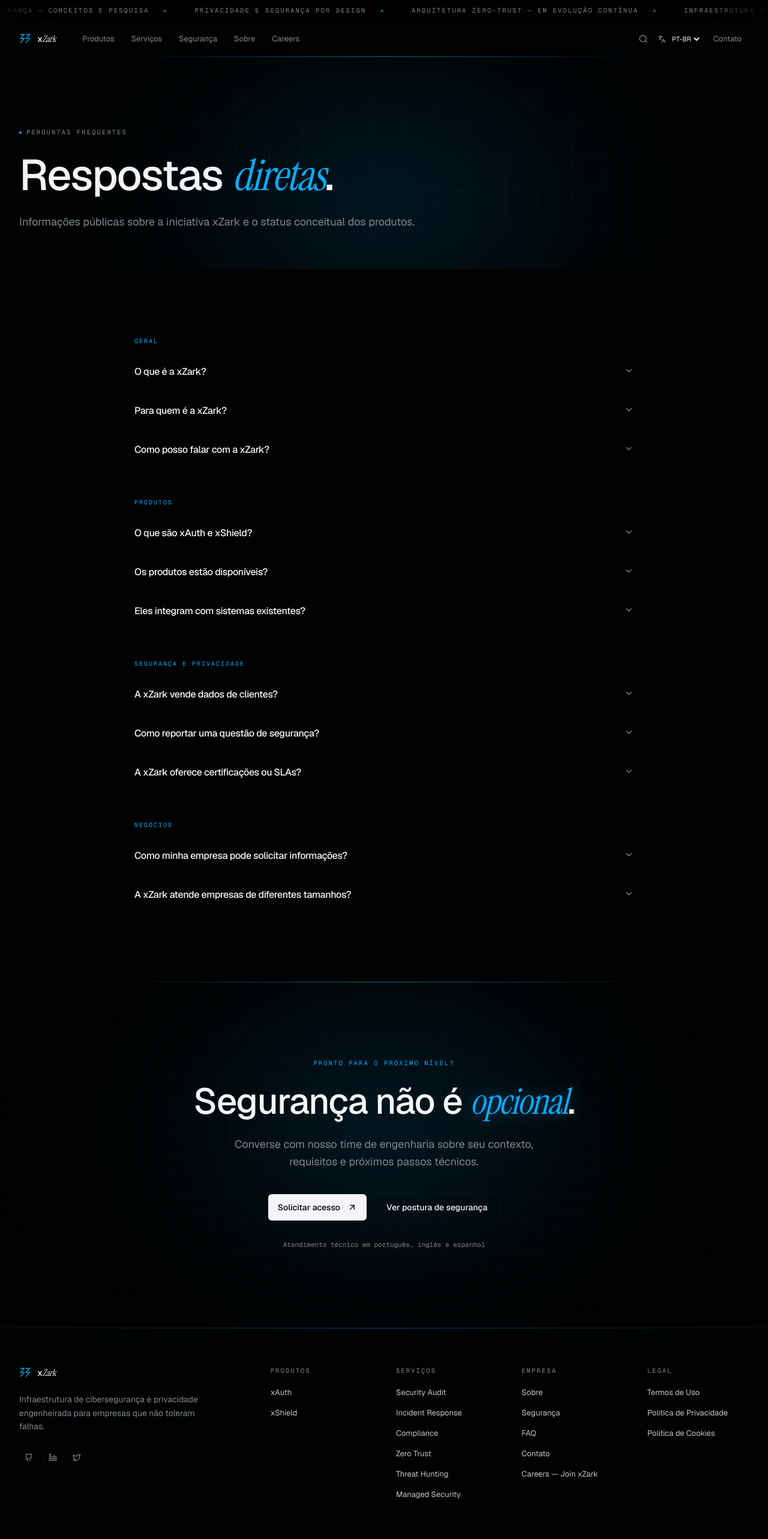
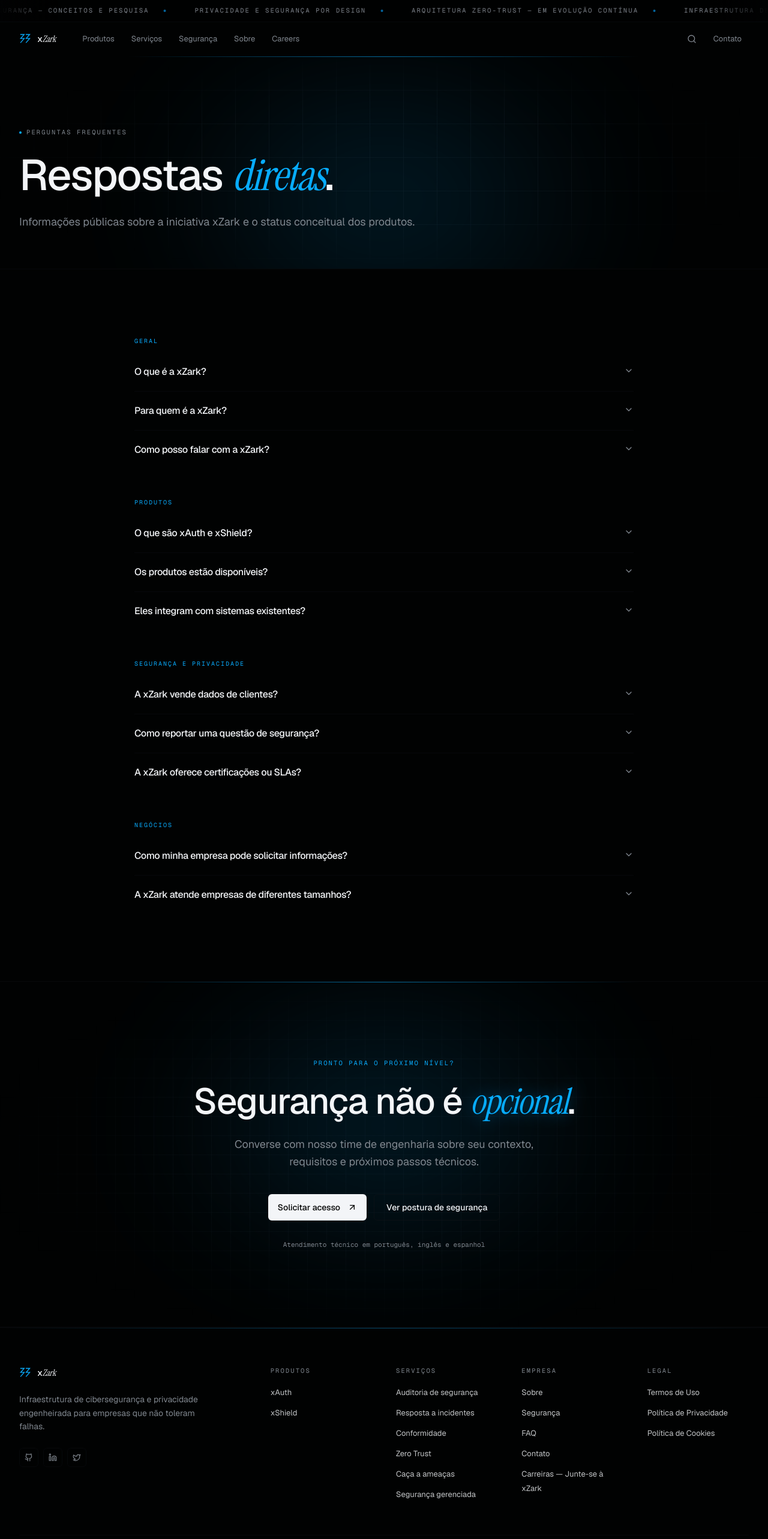
Before and after one commit to xzark/website, a Next.js app: page /faq in a window 1280 px wide. Shown: the top 2566 px of the page at 60% size. Built offline with nearby package versions, Linux system fonts and the light colour scheme.

Commit message:
Remove localization system and keep Portuguese site

```diff
--- a/app/careers/page.tsx
+++ b/app/careers/page.tsx
@@ -5,7 +5,7 @@ import { Footer } from "@/components/site/footer"
 import { CareersPage } from "@/components/careers/careers-page"
 
 export const metadata: Metadata = {
-  title: "Careers — Join xZark",
+  title: "Carreiras — Junte-se à xZark",
   description: "Conheça a cultura, os princípios e as oportunidades abertas na xZark.",
 }
 
--- a/components/site/footer.tsx
+++ b/components/site/footer.tsx
@@ -19,12 +19,12 @@ const cols = [
   {
     title: "Serviços",
     links: [
-      { label: "Security Audit", href: "/services#security-audit" },
-      { label: "Incident Response", href: "/services#incident-response" },
-      { label: "Compliance", href: "/services#compliance" },
-      { label: "Zero Trust", href: "/services#zero-trust" },
-      { label: "Threat Hunting", href: "/services#threat-hunting" },
-      { label: "Managed Security", href: "/services#managed-security" },
+{ label: "Auditoria de segurança", href: "/services#security-audit" },
+  { label: "Resposta a incidentes", href: "/services#incident-response" },
+  { label: "Conformidade", href: "/services#compliance" },
+  { label: "Zero Trust", href: "/services#zero-trust" },
+  { label: "Caça a ameaças", href: "/services#threat-hunting" },
+  { label: "Segurança gerenciada", href: "/services#managed-security" },
     ],
   },
   {
@@ -34,7 +34,7 @@ const cols = [
       { label: "Segurança", href: "/security" },
       { label: "FAQ", href: "/faq" },
       { label: "Contato", href: "/contact" },
-      { label: "Careers — Join xZark", href: "/careers" },
+      { label: "Carreiras — Junte-se à xZark", href: "/careers" },
     ],
   },
   {
--- a/components/site/header.tsx
+++ b/components/site/header.tsx
@@ -6,8 +6,7 @@
  */
 import Link from "next/link"
 import { useEffect, useState } from "react"
-import { Menu, Search, X, Languages } from "lucide-react"
-import { isLocale, t, type Locale } from "@/lib/i18n"
+import { Menu, Search, X } from "lucide-react"
 import { Logo } from "./logo"
 import { mainNav } from "@/lib/site-config"
 import { cn } from "@/lib/utils"
@@ -15,18 +14,6 @@ import { cn } from "@/lib/utils"
 export function Header() {
   const [scrolled, setScrolled] = useState(false)
   const [mobileOpen, setMobileOpen] = useState(false)
-  const [locale, setLocale] = useState<Locale>("pt-BR")
-
-  useEffect(() => {
-    const stored = document.cookie.split("; ").find((item) => item.startsWith("xzark-locale="))?.split("=")[1]
-    if (isLocale(stored)) setLocale(stored)
-  }, [])
-
-  function changeLocale(nextLocale: Locale) {
-    setLocale(nextLocale)
-    document.cookie = `xzark-locale=${nextLocale}; path=/; max-age=31536000; SameSite=Lax`
-    window.dispatchEvent(new Event("xzark-locale-change"))
-  }
 
   useEffect(() => {
     const onScroll = () => setScrolled(window.scrollY > 8)
@@ -49,7 +36,7 @@ export function Header() {
         <div className="flex items-center gap-8">
           <Logo />
           <nav
-            aria-label={locale === "en" ? "Main navigation" : "Navegação principal"}
+            aria-label="Navegação principal"
             className="hidden items-center gap-1 md:flex"
           >
             {mainNav.map((item) => (
@@ -58,7 +45,7 @@ export function Header() {
                 href={item.href}
                 className="rounded-md px-3 py-1.5 text-[13px] text-muted-foreground transition-colors hover:bg-accent/40 hover:text-foreground"
               >
-                {locale === "en" ? ({ Produtos: "Products", Serviços: "Services", Segurança: "Security", Sobre: "About", Careers: "Careers" } as Record<string, string>)[item.label] ?? item.label : item.label}
+                {item.label}
               </Link>
             ))}
           </nav>
@@ -68,23 +55,16 @@ export function Header() {
         <div className="flex items-center gap-2">
           <button
             type="button"
-            aria-label={locale === "en" ? "Search" : "Buscar"}
+            aria-label="Buscar"
             className="hidden size-8 items-center justify-center rounded-md text-muted-foreground transition-colors hover:bg-accent/40 hover:text-foreground md:inline-flex"
           >
             <Search className="size-4" />
           </button>
-          <label className="hidden items-center gap-1.5 text-[11px] text-muted-foreground md:flex" title={t(locale, "language")}>
-            <Languages className="size-3.5" />
-            <select aria-label={t(locale, "language")} value={locale} onChange={(event) => changeLocale(event.target.value as Locale)} className="bg-transparent text-[11px] text-foreground outline-none">
-              <option value="pt-BR">PT-BR</option>
-              <option value="en">EN</option>
-            </select>
-          </label>
           <Link
             href="/contact"
             className="hidden text-[13px] text-muted-foreground transition-colors hover:text-foreground md:inline-flex md:items-center md:px-3 md:py-1.5"
           >
-            {t(locale, "contact")}
+            Contato
           </Link>
           <button
             type="button"
@@ -112,7 +92,7 @@ export function Header() {
                 onClick={() => setMobileOpen(false)}
                 className="rounded-md px-3 py-2 text-sm text-muted-foreground transition-colors hover:bg-accent/40 hover:text-foreground"
               >
-                {locale === "en" ? ({ Produtos: "Products", Serviços: "Services", Segurança: "Security", Sobre: "About", Careers: "Careers" } as Record<string, string>)[item.label] ?? item.label : item.label}
+                {item.label}
               </Link>
             ))}
             <Link
@@ -120,15 +100,8 @@ export function Header() {
               onClick={() => setMobileOpen(false)}
               className="rounded-md px-3 py-2 text-sm text-muted-foreground transition-colors hover:bg-accent/40 hover:text-foreground"
             >
-              {t(locale, "contact")}
+              Contato
             </Link>
-            <label className="mt-2 flex items-center justify-between border-t border-border/60 px-3 pt-3 text-sm text-muted-foreground">
-              <span>{t(locale, "language")}</span>
-              <select aria-label={t(locale, "language")} value={locale} onChange={(event) => changeLocale(event.target.value as Locale)} className="bg-transparent text-foreground outline-none">
-                <option value="pt-BR">{t(locale, "portuguese")}</option>
-                <option value="en">{t(locale, "english")}</option>
-              </select>
-            </label>
           </nav>
         </div>
       )}
--- a/components/site/locale-text.tsx
+++ b/components/site/locale-text.tsx
@@ -1,20 +1,5 @@
-"use client"
+import type { ReactNode } from "react"
 
-import { useEffect, useState, type ReactNode } from "react"
-import { isLocale, type Locale } from "@/lib/i18n"
-
-export function LocaleText({ pt, en }: { pt: ReactNode; en: ReactNode }) {
-  const [locale, setLocale] = useState<Locale>("pt-BR")
-
-  useEffect(() => {
-    const readLocale = () => {
-      const stored = document.cookie.split("; ").find((item) => item.startsWith("xzark-locale="))?.split("=")[1]
-      if (isLocale(stored)) setLocale(stored)
-    }
-    readLocale()
-    window.addEventListener("xzark-locale-change", readLocale)
-    return () => window.removeEventListener("xzark-locale-change", readLocale)
-  }, [])
-
-  return <>{locale === "en" ? en : pt}</>
+export function LocaleText({ pt }: { pt: ReactNode; en?: ReactNode }) {
+  return <>{pt}</>
 }
--- a/lib/i18n.ts
+++ /dev/null
@@ -1,45 +0,0 @@
-export const locales = ["pt-BR", "en"] as const
-export type Locale = (typeof locales)[number]
-
-export const translations = {
-  "pt-BR": {
-    language: "Idioma",
-    portuguese: "Português (Brasil)",
-    english: "English",
-    contact: "Contato",
-    products: "Produtos",
-    services: "Serviços",
-    security: "Segurança",
-    about: "Sobre",
-    careers: "Careers",
-    faq: "FAQ",
-    terms: "Termos de Uso",
-    privacy: "Política de Privacidade",
-    cookies: "Política de Cookies",
-    cookieSettings: "Configurações de cookies",
-    menuOpen: "Abrir menu",
-    menuClose: "Fechar menu",
-  },
-  en: {
-    language: "Language",
-    portuguese: "Português (Brasil)",
-    english: "English",
-    contact: "Contact",
-    products: "Products",
-    services: "Services",
-    security: "Security",
-    about: "About",
-    careers: "Careers",
-    faq: "FAQ",
-    terms: "Terms of Use",
-    privacy: "Privacy Policy",
-    cookies: "Cookie Policy",
-    cookieSettings: "Cookie Settings",
-    menuOpen: "Open menu",
-    menuClose: "Close menu",
-  },
-} as const
-
-export type TranslationKey = keyof typeof translations["pt-BR"]
-export function t(locale: Locale, key: TranslationKey) { return translations[locale][key] }
-export function isLocale(value: string | undefined): value is Locale { return value === "pt-BR" || value === "en" }
--- a/lib/site-config.ts
+++ b/lib/site-config.ts
@@ -20,18 +20,18 @@ export type ProductSlug = "xauth" | "xshield"
 export interface Product { slug: ProductSlug; name: string; category: string; tagline: string; description: string; icon: LucideIcon; features: string[]; status: "Preview" | "In development" }
 
 export const products: Product[] = [
-  { slug: "xauth", name: "xAuth", category: "Identity & Access", tagline: "Identity and access infrastructure built for modern applications.", description: "Produto em desenvolvimento para explorar autenticação, identidade, controle de acesso e sessões orientadas a segurança.", icon: Fingerprint, features: ["Autenticação", "Identidade", "Controle de acesso", "Sessões", "Arquitetura segura", "Integrações modernas"], status: "Preview" },
-  { slug: "xshield", name: "xShield", category: "Application Security", tagline: "Security infrastructure designed to protect modern digital systems.", description: "Produto em desenvolvimento para explorar proteção de aplicações, políticas de segurança, análise de ameaças e superfícies digitais.", icon: Shield, features: ["Proteção de aplicações", "Análise de ameaças", "Políticas de segurança", "Monitoramento", "Superfícies digitais", "Arquitetura de segurança"], status: "In development" },
+  { slug: "xauth", name: "xAuth", category: "Identidade e acesso", tagline: "Infraestrutura de identidade e acesso para aplicações modernas.", description: "Produto em desenvolvimento para explorar autenticação, identidade, controle de acesso e sessões orientadas a segurança.", icon: Fingerprint, features: ["Autenticação", "Identidade", "Controle de acesso", "Sessões", "Arquitetura segura", "Integrações modernas"], status: "Preview" },
+  { slug: "xshield", name: "xShield", category: "Segurança de aplicações", tagline: "Infraestrutura de segurança para proteger sistemas digitais modernos.", description: "Produto em desenvolvimento para explorar proteção de aplicações, políticas de segurança, análise de ameaças e superfícies digitais.", icon: Shield, features: ["Proteção de aplicações", "Análise de ameaças", "Políticas de segurança", "Monitoramento", "Superfícies digitais", "Arquitetura de segurança"], status: "In development" },
 ]
 
 export interface Service { slug: string; title: string; description: string; icon: LucideIcon; deliverables: string[] }
 export const services: Service[] = [
-  { slug: "security-audit", title: "Security Audit", description: "Avaliação técnica de postura de segurança, código, infraestrutura e processos.", icon: ShieldCheck, deliverables: ["Avaliação técnica", "Análise de controles", "Relatório executivo", "Plano de melhorias"] },
-  { slug: "incident-response", title: "Incident Response", description: "Apoio especializado para investigação, contenção e recuperação após incidentes.", icon: Radar, deliverables: ["Triagem do incidente", "Investigação técnica", "Contenção", "Lições aprendidas"] },
-  { slug: "compliance", title: "Compliance & Governance", description: "Apoio para organizar controles, políticas e evidências de segurança e privacidade.", icon: Lock, deliverables: ["Gap analysis", "Mapeamento de controles", "Políticas", "Preparação para auditoria"] },
+  { slug: "security-audit", title: "Auditoria de segurança", description: "Avaliação técnica de postura de segurança, código, infraestrutura e processos.", icon: ShieldCheck, deliverables: ["Avaliação técnica", "Análise de controles", "Relatório executivo", "Plano de melhorias"] },
+  { slug: "incident-response", title: "Resposta a incidentes", description: "Apoio especializado para investigação, contenção e recuperação após incidentes.", icon: Radar, deliverables: ["Triagem do incidente", "Investigação técnica", "Contenção", "Lições aprendidas"] },
+  { slug: "compliance", title: "Conformidade e governança", description: "Apoio para organizar controles, políticas e evidências de segurança e privacidade.", icon: Lock, deliverables: ["Análise de lacunas", "Mapeamento de controles", "Políticas", "Preparação para auditoria"] },
   { slug: "zero-trust", title: "Zero Trust Architecture", description: "Desenho de arquitetura baseada em identidade, menor privilégio e segmentação.", icon: Users, deliverables: ["Mapeamento de acesso", "Segmentação", "Identidade", "Plano de adoção"] },
-  { slug: "threat-hunting", title: "Threat Hunting", description: "Investigação orientada a hipóteses para identificar sinais de atividade maliciosa.", icon: Activity, deliverables: ["Hipóteses de investigação", "Análise comportamental", "Regras de detecção", "Hardening"] },
-  { slug: "managed-security", title: "Managed Security", description: "Apoio contínuo para organizar operações e processos de segurança.", icon: Zap, deliverables: ["Monitoramento de processos", "Gestão de vulnerabilidades", "Revisões periódicas", "Relatórios executivos"] },
+  { slug: "threat-hunting", title: "Caça a ameaças", description: "Investigação orientada a hipóteses para identificar sinais de atividade maliciosa.", icon: Activity, deliverables: ["Hipóteses de investigação", "Análise comportamental", "Regras de detecção", "Fortalecimento"] },
+  { slug: "managed-security", title: "Segurança gerenciada", description: "Apoio contínuo para organizar operações e processos de segurança.", icon: Zap, deliverables: ["Monitoramento de processos", "Gestão de vulnerabilidades", "Revisões periódicas", "Relatórios executivos"] },
 ]
 
 export const mainNav = [
```
